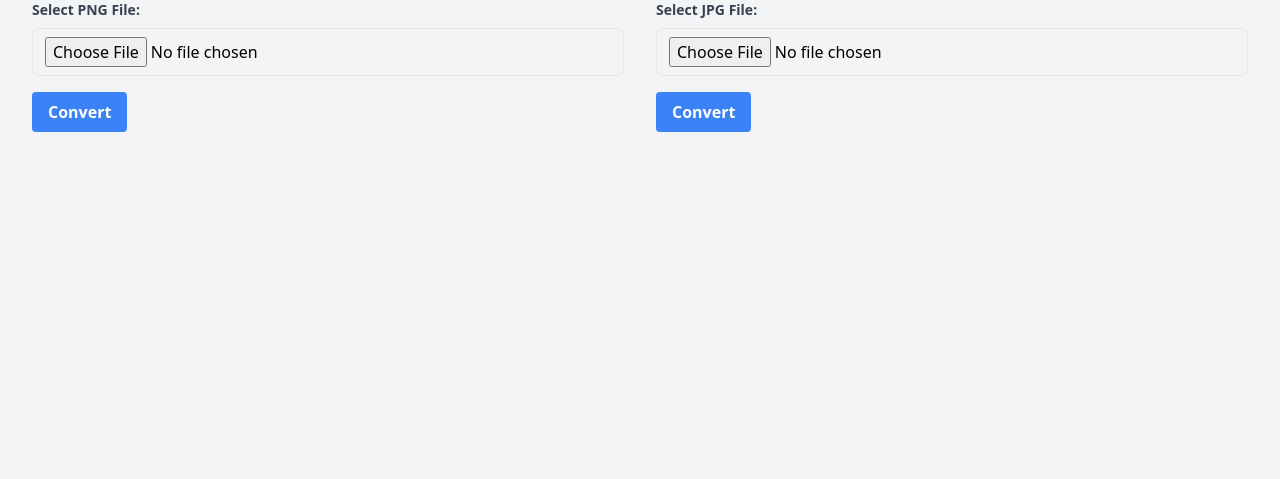
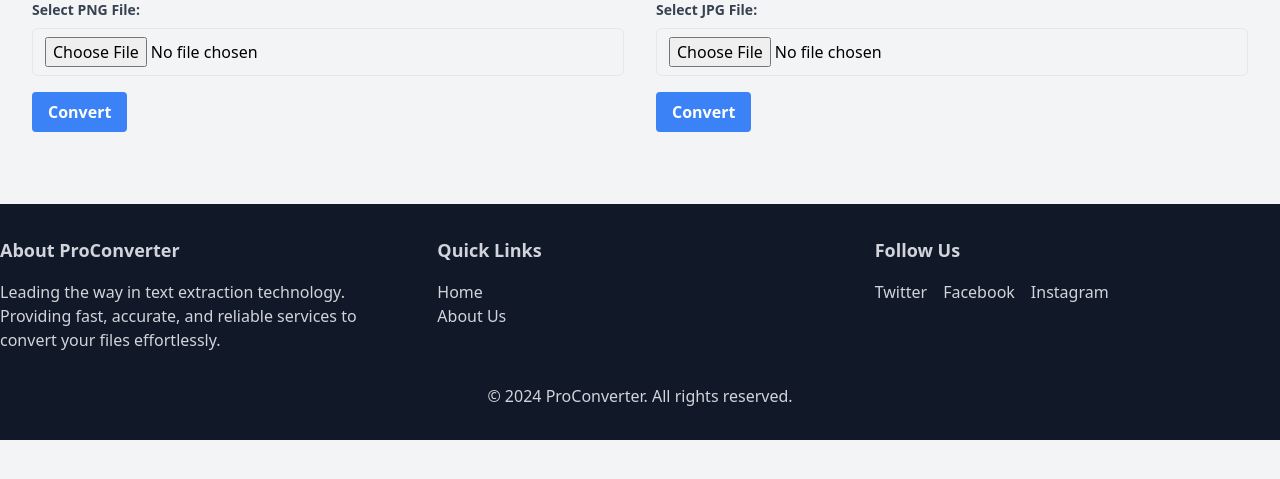
Before and after one commit to 5mbl/ocr-backend, a Flask app: page /png-to-jpg in a window 1280 px wide. Shown: the part 260-739 px from the top of the page. Run offline with Flask 3, Linux system fonts and the light colour scheme; some libraries are stand-ins or nearby versions.

Commit message:
added footer to template

```diff
--- a/templates/png-to-jpg.html
+++ b/templates/png-to-jpg.html
@@ -98,6 +98,40 @@
       </div>
     </div>
 
+    <footer class="bg-gray-900 text-gray-300 py-8 mt-10">
+      <div
+        class="container mx-auto grid grid-cols-1 md:grid-cols-3 gap-8 text-center md:text-left"
+      >
+        <div>
+          <h2 class="text-lg font-bold mb-4">About ProConverter</h2>
+          <p>
+            Leading the way in text extraction technology. Providing fast,
+            accurate, and reliable services to convert your files effortlessly.
+          </p>
+        </div>
+        <div>
+          <h2 class="text-lg font-bold mb-4">Quick Links</h2>
+          <ul>
+            <li><a href="/" class="hover:text-blue-400">Home</a></li>
+            <li>
+              <a href="#about-us" class="hover:text-blue-400">About Us</a>
+            </li>
+          </ul>
+        </div>
+        <div>
+          <h2 class="text-lg font-bold mb-4">Follow Us</h2>
+          <div class="flex justify-center md:justify-start space-x-4">
+            <a href="#" class="hover:text-blue-400">Twitter</a>
+            <a href="#" class="hover:text-blue-400">Facebook</a>
+            <a href="#" class="hover:text-blue-400">Instagram</a>
+          </div>
+        </div>
+      </div>
+      <div class="text-center mt-8">
+        <p>&copy; 2024 ProConverter. All rights reserved.</p>
+      </div>
+    </footer>
+
     <!-- dependencies -->
     <script src="https://code.jquery.com/jquery-3.5.1.slim.min.js"></script>
     <script src="https://cdn.jsdelivr.net/npm/@popperjs/core@2.9.1/dist/umd/popper.min.js"></script>
```
Also changed, not shown: templates/png-to-pdf.html (+34 -0 lines), templates/png-to-txt.html (+34 -0 lines).
